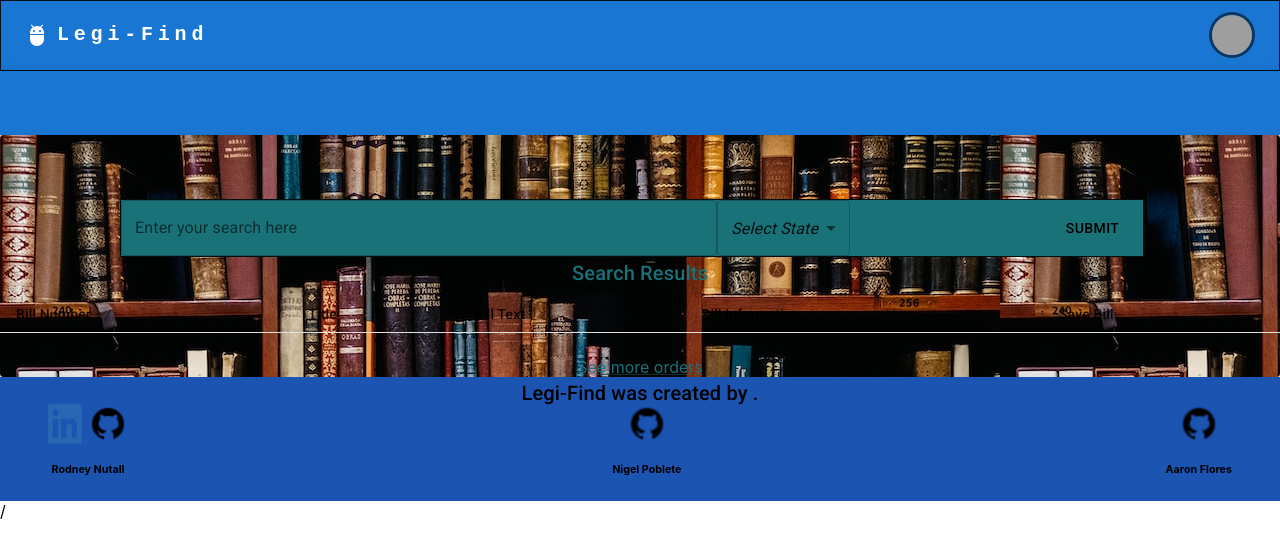
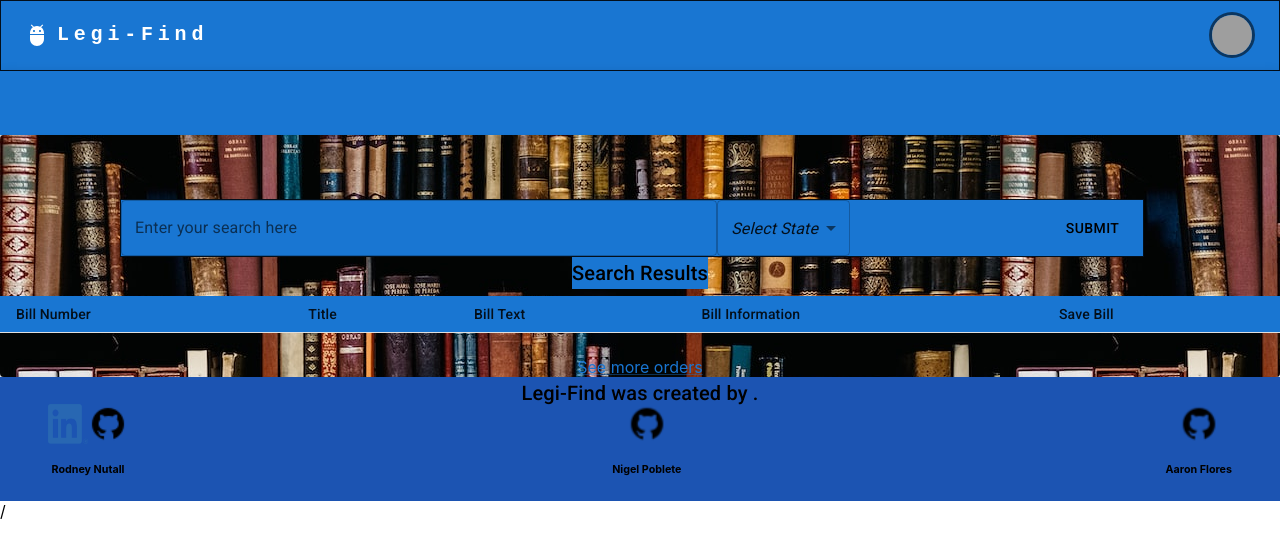
Before and after one commit to evohat3/Legi-Find, a React (Create React App) app in the folder Client/: page /search in a window 1280 px wide. Shown: the top 558 px of the page. Built offline with nearby package versions, Linux system fonts and the light colour scheme; grey boxes are pictures that could not be loaded.

Commit message:
fixed styling for table

```diff
--- a/Client/src/components/SearchResults.js
+++ b/Client/src/components/SearchResults.js
@@ -9,9 +9,11 @@ import PropTypes from 'prop-types';
 import Typography from '@mui/material/Typography';
 import { Button } from '@mui/material';
 
+
+
 function Title(props) {
   return (
-    <Typography component="h2" variant="h6" color="primary" gutterBottom>
+    <Typography sx={{color: 'black', backgroundColor:'primary.main'}} component="h2" variant="h6" color="primary" gutterBottom>
       {props.children}
     </Typography>
   );
@@ -24,26 +26,26 @@ Title.propTypes = {
 export default function SearchResults({ searchResults }) {
   return (
     <React.Fragment >
-      <Title>Search Results</Title>
-      <Table xs={{bgColor: 'primary.main'}}size="small">
-        <TableHead>
-          <TableRow>
-            <TableCell>Bill Number</TableCell>
+      <Title  >Search Results</Title>
+      <Table size="small" sx={{backgroundColor:'primary.main'}} >
+        <TableHead >
+          <TableRow >
+            <TableCell >Bill Number</TableCell>
             <TableCell>Title</TableCell>
             <TableCell>Bill Text</TableCell>
             <TableCell>Bill Information</TableCell>
             <TableCell>Save Bill</TableCell>
           </TableRow>
         </TableHead>
-        <TableBody xs={{bgColor: 'primary.main',}}>
+        <TableBody >
           {
           searchResults.map((row) => (
-            <TableRow key={row.bill_id}>
-              <TableCell xs={{color:'red'}}>{row.bill_number}</TableCell>
+            <TableRow key={row.bill_id}sx={{color: 'black',backgroundColor:'primary.main'}}>
+              <TableCell >{row.bill_number}</TableCell>
               <TableCell>{row.title}</TableCell>
-              <TableCell><Link href={row.text_url}>{row.text_url}</Link></TableCell>
-              <TableCell><Link href={row.url}>{row.url}</Link></TableCell>
-              <Button>Save</Button>
+              <TableCell ><Link sx={{color: 'black'}}href={row.text_url}>{row.text_url}</Link></TableCell>
+              <TableCell><Link sx={{color: 'black'}} href={row.url}>{row.url}</Link></TableCell>
+              <Button sx={{color: 'black'}}>Save</Button>
             </TableRow>
           ))}
         </TableBody>
--- a/Client/src/pages/SearchPage.js
+++ b/Client/src/pages/SearchPage.js
@@ -12,16 +12,7 @@ import 'animate.css';
 import heroImage from "../components/assets/row-old-textbooks-fills-antique-bookshelf-generated-by-ai.jpg";
 
 
-const theme = createTheme({
-  palette: {
-    primary: {
-      main: '#197278',
-    },
-    secondary: {
-      main: '#197278',
-    },
-  },
-});
+
 
 const styles ={
   paperContainer: {
@@ -83,7 +74,7 @@ export default function Search() {
   };
 
   return (
-    <ThemeProvider theme={theme}>
+
     <Paper style={styles.paperContainer}>
     <Box className="animate__animated animate__backInRight" sx={{ display: 'flex', flexDirection: 'column', alignItems: 'center', justifyContent: 'center' }}>
       <Grid width="80%"  container spacing={2} direction="row" alignItems="center" justifyContent="center" sx={{ backgroundColor: 'primary.main' , border: 1 ,marginTop: 8,  }}>
@@ -100,7 +91,7 @@ export default function Search() {
       <SearchResults searchResults={searchResults} />
     </Box>
     </Paper>
-    </ThemeProvider>
+
   );
 }
 
```
